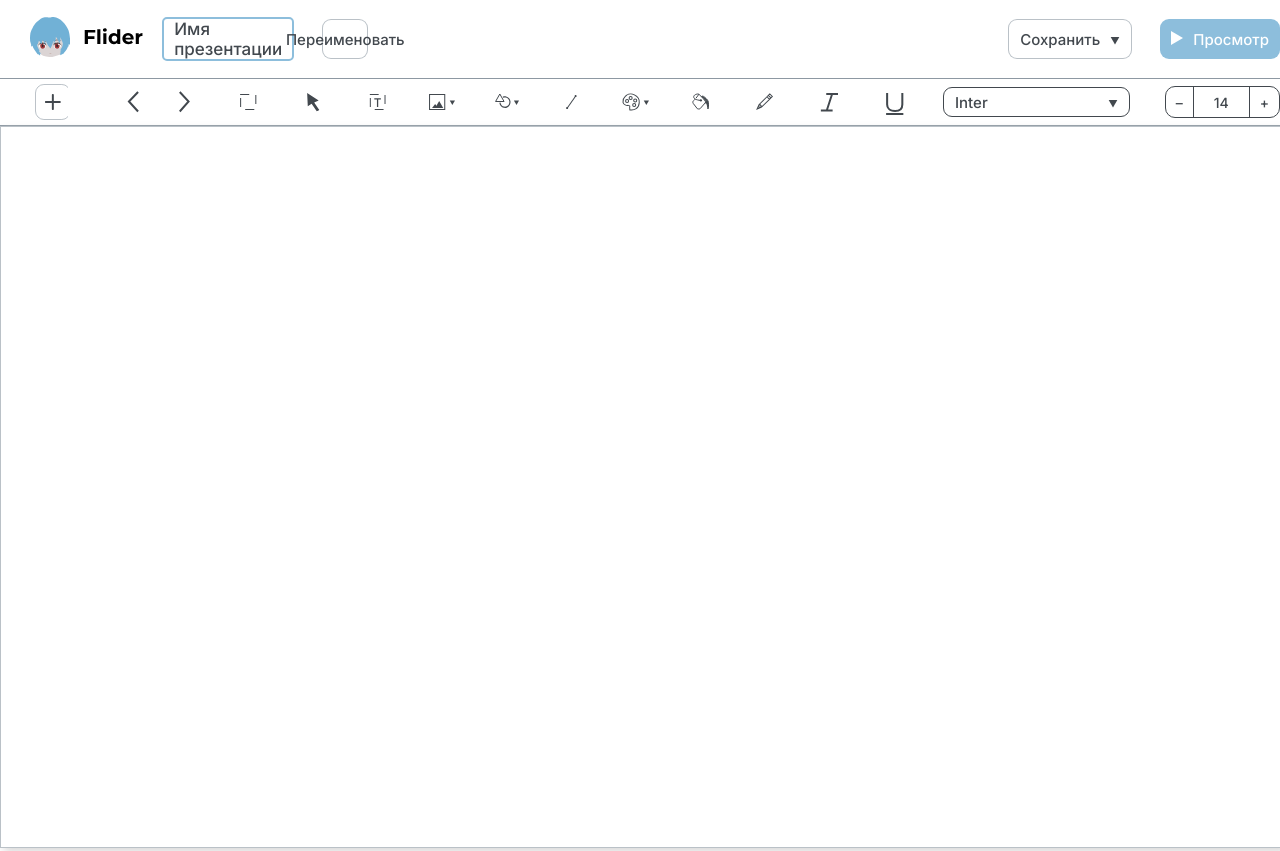
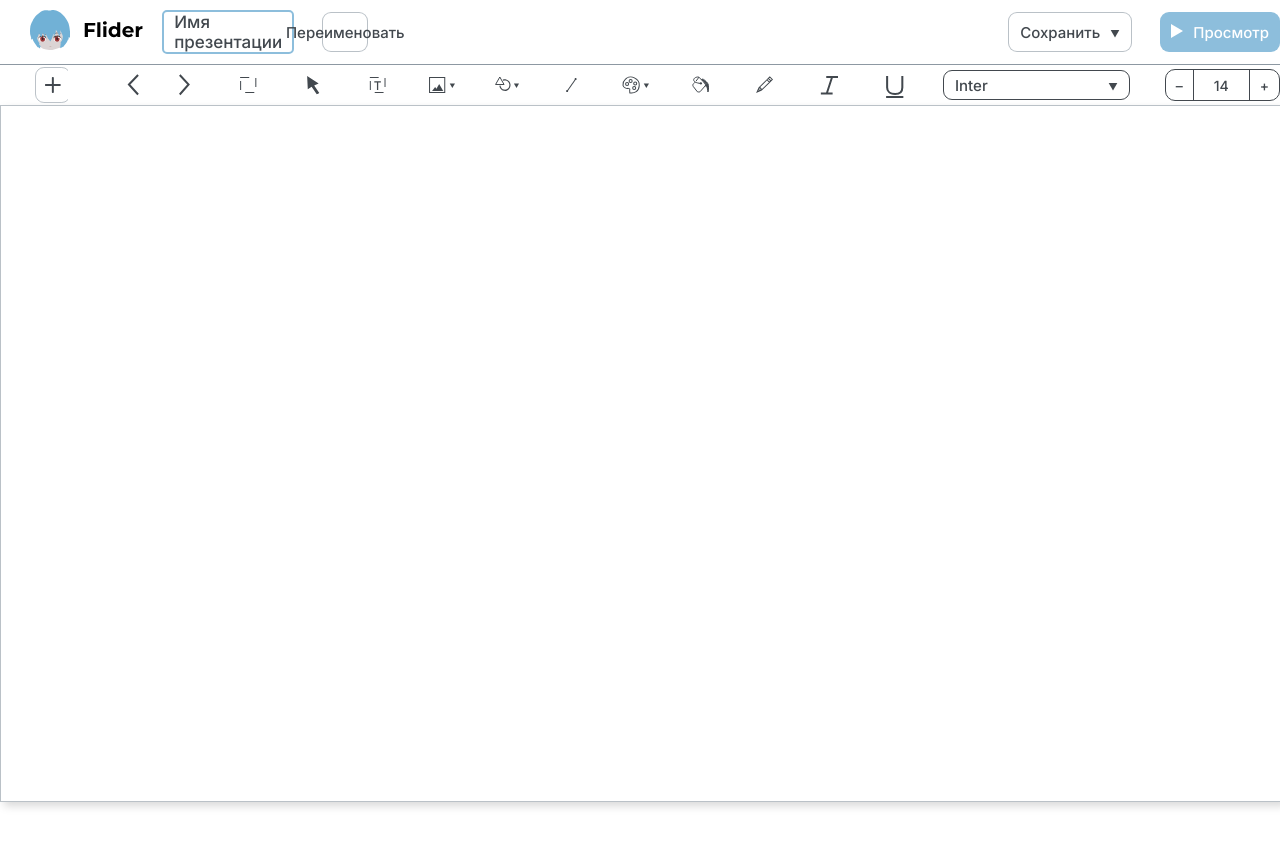
Before and after one commit to Exevald/flider, a React (Create React App) app: page /presentation in a window 1280 px wide. After the commit the page ends 830 px from the top, so only its background shows below. Built offline with nearby package versions, Linux system fonts and the light colour scheme.

Commit message:
Убрал недочёт с неполноценной развёрткой контента

```diff
--- a/src/view/components/Toolbar/Toolbar.module.css
+++ b/src/view/components/Toolbar/Toolbar.module.css
@@ -1,6 +1,6 @@
 .toolbar {
     width: 100%;
-    height: 46px;
+    height: 5vh;
     border-bottom: 1px solid var(--kaoru-default);
     display: flex;
     align-items: center;
--- a/src/view/components/TopPanel/TopPanel.module.css
+++ b/src/view/components/TopPanel/TopPanel.module.css
@@ -1,6 +1,6 @@
 .topPanel {
     width: 100%;
-    height: 78px;
+    height: 8vh;
     display: flex;
     align-items: center;
     border-bottom: 1px solid var(--kaoru-default);
--- a/src/view/components/WorkSpace/WorkSpace.module.css
+++ b/src/view/components/WorkSpace/WorkSpace.module.css
@@ -1,4 +1,5 @@
 .workspace {
+    height: 86.9vh;
     display: flex;
     justify-content: space-between;
 }
--- a/src/view/pages/PresentationView/PresentationView.module.css
+++ b/src/view/pages/PresentationView/PresentationView.module.css
@@ -1,6 +1,6 @@
 .blackout {
-    width: 100%;
-    height: 100%;
+    width: 100vw;
+    height: 100vh;
     background-color: var(--grey-shark);
 }
 
@@ -11,6 +11,8 @@
 }
 
 .canvasArea {
+    width: 100%;
+    height: 100%;
     display: flex;
     justify-content: center;
     align-items: center;
@@ -24,7 +26,6 @@
 }
 
 .arrows {
-    width: 98%;
     height: 10vh;
     display: flex;
     align-items: center;
```
